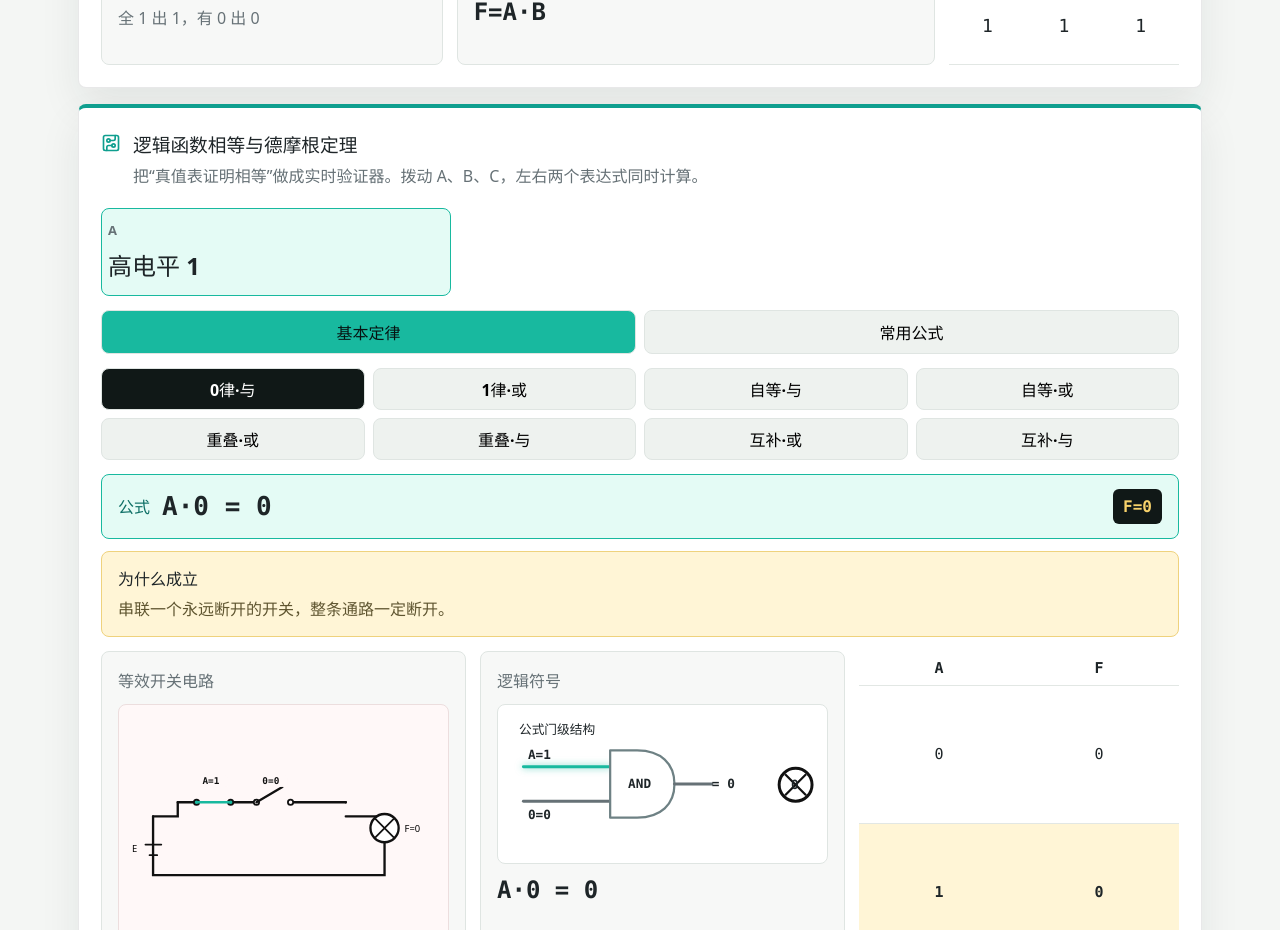
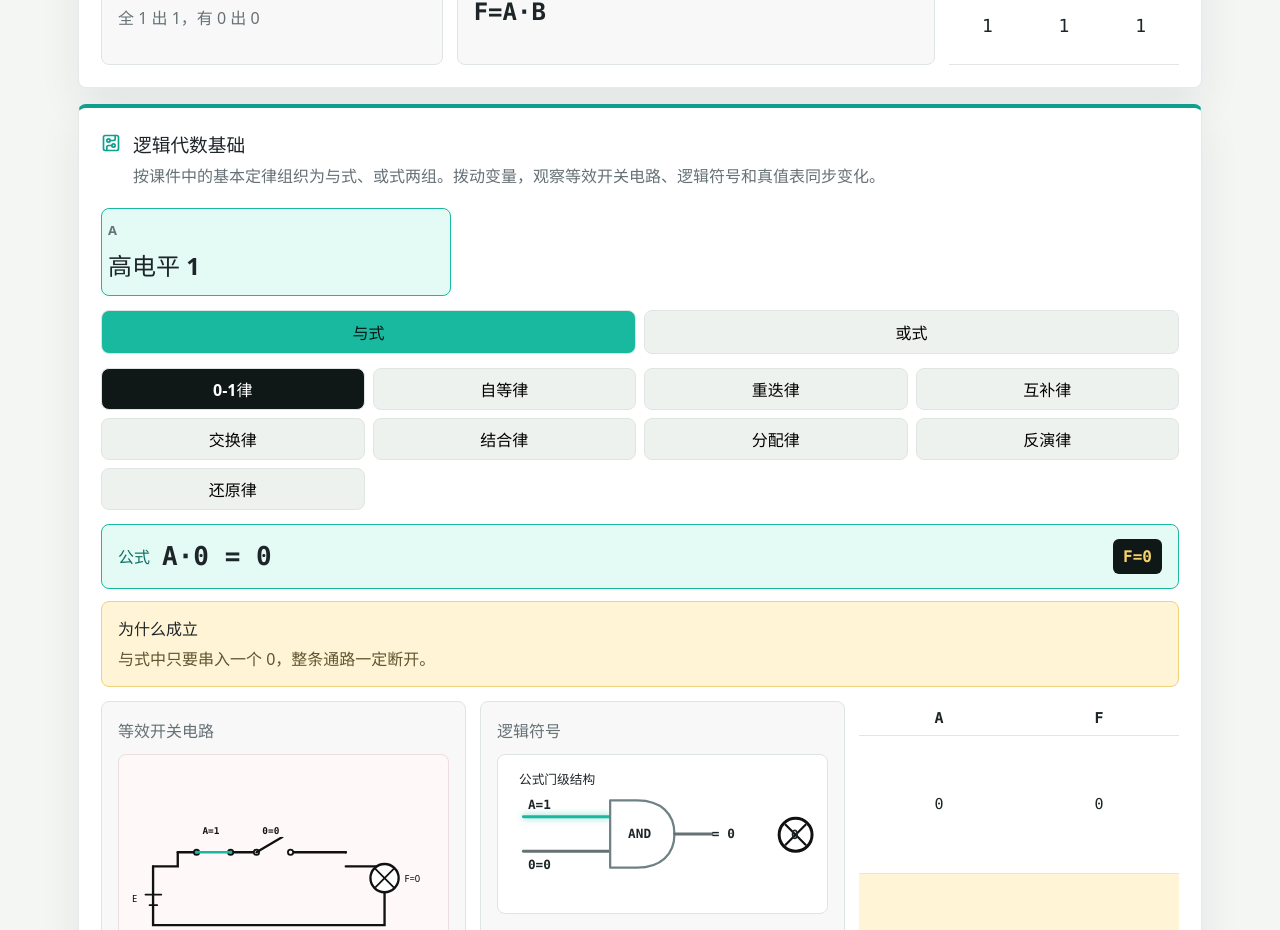
Before and after one commit to huihuinjust/Digital-Logic-Lab, a React (Vite) app: page / in a window 1280 px wide. Shown: the part 8540-9470 px from the top of the page. Built offline with nearby package versions, Linux system fonts and the light colour scheme.

Commit message:
Rework logic algebra laws

```diff
--- a/src/App.jsx
+++ b/src/App.jsx
@@ -1040,31 +1040,30 @@ function LogicLawLab() {
   const [b, setB] = useState(false);
   const [c, setC] = useState(true);
   const [law, setLaw] = useState("zeroAnd");
-  const [lawTab, setLawTab] = useState("basic");
-  const left = (a || b) && (a || c);
-  const right = a || (b && c);
-  const deMorganLeft = !(a && b);
-  const deMorganRight = !a || !b;
+  const [lawTab, setLawTab] = useState("and");
   const laws = {
-    zeroAnd: { name: "0律·与", left: "A·0", right: "0", l: a && false, r: false, explain: "串联一个永远断开的开关，整条通路一定断开。" },
-    oneOr: { name: "1律·或", left: "A+1", right: "1", l: a || true, r: true, explain: "并联一条永远闭合的支路，输出一定为 1。" },
-    identityAnd: { name: "自等·与", left: "A·1", right: "A", l: a && true, r: a, explain: "串联一个永远闭合的开关，不改变 A 的通断。" },
-    identityOr: { name: "自等·或", left: "A+0", right: "A", l: a || false, r: a, explain: "并联一条永远断开的支路，不改变 A 的通断。" },
-    idempotentOr: { name: "重叠·或", left: "A+A", right: "A", l: a || a, r: a, explain: "两条相同的 A 支路并联，效果仍等于 A。" },
-    idempotentAnd: { name: "重叠·与", left: "A·A", right: "A", l: a && a, r: a, explain: "两个同状态 A 开关串联，通断仍由 A 决定。" },
-    compOr: { name: "互补·或", left: "A+A'", right: "1", l: a || !a, r: true, explain: "A 和 A' 总有一条支路闭合。" },
-    compAnd: { name: "互补·与", left: "A·A'", right: "0", l: a && !a, r: false, explain: "A 与 A' 不可能同时闭合。" },
-    absorb: { name: "吸收律", left: "A+AB", right: "A", l: a || (a && b), r: a, explain: "当 A=1 时 AB 已被 A 覆盖；当 A=0 时 AB 必为 0。" },
-    absorb2: { name: "吸收律2", left: "A(A+B)", right: "A", l: a && (a || b), r: a, explain: "A 已经作为必要条件，括号中的 A+B 不再增加限制。" },
-    eliminate: { name: "消去律", left: "AB+AB'", right: "A", l: (a && b) || (a && !b), r: a, explain: "提取 A 后得到 A(B+B')=A。" },
-    combine: { name: "相邻合并", left: "A'BC+ABC", right: "BC", l: (!a && b && c) || (a && b && c), r: b && c, explain: "两个最小项只差 A，可消去 A。" },
-    consensus: { name: "冗余项", left: "AB+A'C+BC", right: "AB+A'C", l: (a && b) || (!a && c) || (b && c), r: (a && b) || (!a && c), explain: "BC 项被 AB 和 A'C 覆盖，是多余项。" },
-    demorgan: { name: "德摩根", left: "(AB)'", right: "A'+B'", l: deMorganLeft, r: deMorganRight, explain: "与的反函数等于各变量取反后作或。" },
-    dual: { name: "对偶分配", left: "(A+B)(A+C)", right: "A+BC", l: left, r: right, explain: "这是 A(B+C)=AB+AC 的对偶形式。" }
+    zeroAnd: { name: "0-1律", left: "A·0", right: "0", l: a && false, r: false, explain: "与式中只要串入一个 0，整条通路一定断开。" },
+    identityAnd: { name: "自等律", left: "A·1", right: "A", l: a && true, r: a, explain: "与式中串入 1，相当于串入一只永远闭合的开关，不改变 A。" },
+    idempotentAnd: { name: "重迭律", left: "A·A", right: "A", l: a && a, r: a, explain: "两个同状态 A 开关串联，通断仍由 A 决定。" },
+    compAnd: { name: "互补律", left: "A·A'", right: "0", l: a && !a, r: false, explain: "A 与 A' 不可能同时为 1，所以串联通路一定断开。" },
+    commuteAnd: { name: "交换律", left: "A·B", right: "B·A", l: a && b, r: b && a, explain: "串联开关前后顺序互换，不改变整条通路是否接通。" },
+    assocAnd: { name: "结合律", left: "A(BC)", right: "(AB)C", l: a && (b && c), r: (a && b) && c, explain: "三个开关串联时，先把哪两个看成一组，最终通断相同。" },
+    distribAnd: { name: "分配律", left: "A(B+C)", right: "AB+AC", l: a && (b || c), r: (a && b) || (a && c), explain: "A 先串联一个并联网络，等效于把 A 分到两条支路中。" },
+    deMorganAnd: { name: "反演律", left: "(A·B)'", right: "A'+B'", l: !(a && b), r: !a || !b, explain: "与的反函数等于各变量取反后作或。" },
+    involutionAnd: { name: "还原律", left: "(A')'", right: "A", l: !!a, r: a, explain: "同一个变量连续取反两次，会回到原变量。" },
+    oneOr: { name: "0-1律", left: "A+1", right: "1", l: a || true, r: true, explain: "或式中只要并入一条恒为 1 的支路，输出一定为 1。" },
+    identityOr: { name: "自等律", left: "A+0", right: "A", l: a || false, r: a, explain: "或式中并入一条恒为 0 的支路，不改变 A。" },
+    idempotentOr: { name: "重迭律", left: "A+A", right: "A", l: a || a, r: a, explain: "两条相同 A 支路并联，效果仍等于 A。" },
+    compOr: { name: "互补律", left: "A+A'", right: "1", l: a || !a, r: true, explain: "A 与 A' 总有一条为 1，所以并联网络一定接通。" },
+    commuteOr: { name: "交换律", left: "A+B", right: "B+A", l: a || b, r: b || a, explain: "并联支路交换上下位置，不改变输出。" },
+    assocOr: { name: "结合律", left: "A+(B+C)", right: "(A+B)+C", l: a || (b || c), r: (a || b) || c, explain: "多条并联支路中，先把哪几条看成一组，最终输出相同。" },
+    distribOr: { name: "分配律", left: "A+BC", right: "(A+B)(A+C)", l: a || (b && c), r: (a || b) && (a || c), explain: "或对与的分配可看作串并联网络的对偶变换。" },
+    deMorganOr: { name: "反演律", left: "(A+B)'", right: "A'·B'", l: !(a || b), r: !a && !b, explain: "或的反函数等于各变量取反后作与。" },
+    involutionOr: { name: "还原律", left: "(A')'", right: "A", l: !!a, r: a, explain: "连续两次取反，变量还原为 A。" }
   };
   const lawGroups = {
-    basic: ["zeroAnd", "oneOr", "identityAnd", "identityOr", "idempotentOr", "idempotentAnd", "compOr", "compAnd"],
-    formula: ["absorb", "absorb2", "eliminate", "combine", "consensus", "demorgan", "dual"]
+    and: ["zeroAnd", "identityAnd", "idempotentAnd", "compAnd", "commuteAnd", "assocAnd", "distribAnd", "deMorganAnd", "involutionAnd"],
+    or: ["oneOr", "identityOr", "idempotentOr", "compOr", "commuteOr", "assocOr", "distribOr", "deMorganOr", "involutionOr"]
   };
   const activeLaw = laws[law];
   const activeVars = lawVariables(law);
@@ -1075,8 +1074,8 @@ function LogicLawLab() {
       <div className="panel-title">
         <CircuitBoard size={20} />
         <div>
-          <h3>逻辑函数相等与德摩根定理</h3>
-          <p>把“真值表证明相等”做成实时验证器。拨动 A、B、C，左右两个表达式同时计算。</p>
+          <h3>逻辑代数基础</h3>
+          <p>按课件中的基本定律组织为与式、或式两组。拨动变量，观察等效开关电路、逻辑符号和真值表同步变化。</p>
         </div>
       </div>
       <div className="bit-row">
@@ -1085,8 +1084,8 @@ function LogicLawLab() {
         {activeVars.includes("C") && <Toggle label="C" value={c} setValue={setC} />}
       </div>
       <div className="law-tabs" role="tablist" aria-label="logic law groups">
-        <button className={lawTab === "basic" ? "active" : ""} onClick={() => { setLawTab("basic"); setLaw("zeroAnd"); }}>基本定律</button>
-        <button className={lawTab === "formula" ? "active" : ""} onClick={() => { setLawTab("formula"); setLaw("absorb"); }}>常用公式</button>
+        <button className={lawTab === "and" ? "active" : ""} onClick={() => { setLawTab("and"); setLaw("zeroAnd"); }}>与式</button>
+        <button className={lawTab === "or" ? "active" : ""} onClick={() => { setLawTab("or"); setLaw("oneOr"); }}>或式</button>
       </div>
       <div className="gate-picker law-picker">
         {lawGroups[lawTab].map((key) => (
@@ -1134,16 +1133,22 @@ function LogicLawLab() {
 
 function LawSymbolDiagram({ law, activeLaw, a, b, c, output }) {
   const [in1, in2, gate, simplified] = lawSymbolModel(law, a, b, c, activeLaw);
-  const hasBubble = gate === "NAND";
+  const hasBubble = gate === "NAND" || gate === "NOR";
+  const isOrShape = gate === "OR" || gate === "NOR";
+  const gateShape = gate === "BUF"
+    ? "M158 56 L158 134 L224 95 Z"
+    : isOrShape
+      ? "M150 50 C178 50 204 66 226 95 C204 124 178 140 150 140 C164 110 164 80 150 50 Z"
+      : "M150 50 H186 C218 50 236 68 236 95 C236 122 218 140 186 140 H150 Z";
   return (
     <svg className="law-symbol-svg" viewBox="0 0 440 190" role="img" aria-label={`${activeLaw.left} equals ${activeLaw.right}`}>
       <text x="28" y="28">公式门级结构</text>
       <path className={in1.value ? "symbol-wire on" : "symbol-wire"} d="M34 72 H150" />
-      <path className={in2.value ? "symbol-wire on" : "symbol-wire"} d="M34 118 H150" />
+      {gate !== "BUF" && <path className={in2.value ? "symbol-wire on" : "symbol-wire"} d="M34 118 H150" />}
       <text x="40" y="62">{in1.label}={bit(in1.value)}</text>
-      <text x="40" y="142">{in2.label}={bit(in2.value)}</text>
-      <path className="gate-shape" d={gate === "OR" ? "M150 50 C178 50 204 66 226 95 C204 124 178 140 150 140 C164 110 164 80 150 50 Z" : "M150 50 H186 C218 50 236 68 236 95 C236 122 218 140 186 140 H150 Z"} />
-      <text x="174" y="101">{gate}</text>
+      {gate !== "BUF" && <text x="40" y="142">{in2.label}={bit(in2.value)}</text>}
+      <path className="gate-shape" d={gateShape} />
+      <text x={gate === "BUF" ? "174" : "174"} y="101">{gate === "BUF" ? "NOT" : gate}</text>
       {hasBubble && <circle className="gate-bubble" cx="244" cy="95" r="6" />}
       <path className={output ? "symbol-wire on" : "symbol-wire"} d={`M${hasBubble ? 250 : 236} 95 H286`} />
       <text x="286" y="101">= {simplified}</text>
@@ -1157,20 +1162,23 @@ function LawSymbolDiagram({ law, activeLaw, a, b, c, output }) {
 function lawSymbolModel(law, a, b, c, activeLaw) {
   const models = {
     zeroAnd: [{ label: "A", value: a }, { label: "0", value: false }, "AND", "0"],
+    identityAnd: [{ label: "A", value: a }, { label: "1", value: true }, "AND", "A"],
+    idempotentAnd: [{ label: "A", value: a }, { label: "A", value: a }, "AND", "A"],
+    compAnd: [{ label: "A", value: a }, { label: "A'", value: !a }, "AND", "0"],
+    commuteAnd: [{ label: "A", value: a }, { label: "B", value: b }, "AND", "B·A"],
+    assocAnd: [{ label: "A", value: a }, { label: "BC", value: b && c }, "AND", "(AB)C"],
+    distribAnd: [{ label: "A", value: a }, { label: "B+C", value: b || c }, "AND", "AB+AC"],
+    deMorganAnd: [{ label: "A", value: a }, { label: "B", value: b }, "NAND", "A'+B'"],
+    involutionAnd: [{ label: "A'", value: !a }, { label: "NOT", value: a }, "BUF", "A"],
     oneOr: [{ label: "A", value: a }, { label: "1", value: true }, "OR", "1"],
-    identityAnd: [{ label: "A", value: a }, { label: "1", value: true }, "AND", "A"],
     identityOr: [{ label: "A", value: a }, { label: "0", value: false }, "OR", "A"],
     idempotentOr: [{ label: "A", value: a }, { label: "A", value: a }, "OR", "A"],
-    idempotentAnd: [{ label: "A", value: a }, { label: "A", value: a }, "AND", "A"],
     compOr: [{ label: "A", value: a }, { label: "A'", value: !a }, "OR", "1"],
-    compAnd: [{ label: "A", value: a }, { label: "A'", value: !a }, "AND", "0"],
-    absorb: [{ label: "A", value: a }, { label: "AB", value: a && b }, "OR", "A"],
-    absorb2: [{ label: "A", value: a }, { label: "A+B", value: a || b }, "AND", "A"],
-    eliminate: [{ label: "AB", value: a && b }, { label: "AB'", value: a && !b }, "OR", "A"],
-    combine: [{ label: "A'BC", value: !a && b && c }, { label: "ABC", value: a && b && c }, "OR", "BC"],
-    consensus: [{ label: "AB", value: a && b }, { label: "A'C", value: !a && c }, "OR", "AB+A'C"],
-    demorgan: [{ label: "A", value: a }, { label: "B", value: b }, "NAND", "A'+B'"],
-    dual: [{ label: "A", value: a }, { label: "BC", value: b && c }, "OR", "A+BC"]
+    commuteOr: [{ label: "A", value: a }, { label: "B", value: b }, "OR", "B+A"],
+    assocOr: [{ label: "A", value: a }, { label: "B+C", value: b || c }, "OR", "(A+B)+C"],
+    distribOr: [{ label: "A", value: a }, { label: "BC", value: b && c }, "OR", "(A+B)(A+C)"],
+    deMorganOr: [{ label: "A", value: a }, { label: "B", value: b }, "NOR", "A'·B'"],
+    involutionOr: [{ label: "A'", value: !a }, { label: "NOT", value: a }, "BUF", "A"]
   };
   return models[law] || [{ label: activeLaw.left, value: activeLaw.l }, { label: activeLaw.right, value: activeLaw.r }, "OR", activeLaw.right];
 }
@@ -1233,20 +1241,23 @@ function LawSwitchBlade({ x, y, closed, label }) {
 function lawSwitchLanes(law) {
   const lanesByLaw = {
     zeroAnd: [["A", "0"]],
+    identityAnd: [["A", "1"]],
+    idempotentAnd: [["A", "A"]],
+    compAnd: [["A", "A'"]],
+    commuteAnd: [["A", "B"]],
+    assocAnd: [["A", "B", "C"]],
+    distribAnd: [["A", "B"], ["A", "C"]],
+    deMorganAnd: [["A'"], ["B'"]],
+    involutionAnd: [["A"]],
     oneOr: [["A"], ["1"]],
-    identityAnd: [["A", "1"]],
     identityOr: [["A"], ["0"]],
     idempotentOr: [["A"], ["A"]],
-    idempotentAnd: [["A", "A"]],
     compOr: [["A"], ["A'"]],
-    compAnd: [["A", "A'"]],
-    absorb: [["A"], ["A", "B"]],
-    absorb2: [["A", "A"], ["A", "B"]],
-    eliminate: [["A", "B"], ["A", "B'"]],
-    combine: [["A'", "B", "C"], ["A", "B", "C"]],
-    consensus: [["A", "B"], ["A'", "C"]],
-    demorgan: [["A'"], ["B'"]],
-    dual: [["A"], ["B", "C"]]
+    commuteOr: [["A"], ["B"]],
+    assocOr: [["A"], ["B"], ["C"]],
+    distribOr: [["A"], ["B", "C"]],
+    deMorganOr: [["A'", "B'"]],
+    involutionOr: [["A"]]
   };
   return lanesByLaw[law] || [["A"]];
 }
@@ -1270,20 +1281,23 @@ function lawTruthRows(law) {
     const A = !!a, B = !!b, C = !!c;
     const evals = {
       zeroAnd: [A && false, false],
+      identityAnd: [A && true, A],
+      idempotentAnd: [A && A, A],
+      compAnd: [A && !A, false],
+      commuteAnd: [A && B, B && A],
+      assocAnd: [A && (B && C), (A && B) && C],
+      distribAnd: [A && (B || C), (A && B) || (A && C)],
+      deMorganAnd: [!(A && B), !A || !B],
+      involutionAnd: [!!A, A],
       oneOr: [A || true, true],
-      identityAnd: [A && true, A],
       identityOr: [A || false, A],
       idempotentOr: [A || A, A],
-      idempotentAnd: [A && A, A],
       compOr: [A || !A, true],
-      compAnd: [A && !A, false],
-      absorb: [A || (A && B), A],
-      absorb2: [A && (A || B), A],
-      eliminate: [(A && B) || (A && !B), A],
-      combine: [(!A && B && C) || (A && B && C), B && C],
-      consensus: [(A && B) || (!A && C) || (B && C), (A && B) || (!A && C)],
-      demorgan: [!(A && B), !A || !B],
-      dual: [(A || B) && (A || C), A || (B && C)]
+      commuteOr: [A || B, B || A],
+      assocOr: [A || (B || C), (A || B) || C],
+      distribOr: [A || (B && C), (A || B) && (A || C)],
+      deMorganOr: [!(A || B), !A && !B],
+      involutionOr: [!!A, A]
     };
     const [l, r] = evals[law];
     return { a, b, c, f: bit(l), check: bit(r) };
@@ -1307,20 +1321,23 @@ function isActiveLawRow(row, vars, values) {
 function lawVariables(law) {
   const vars = {
     zeroAnd: ["A"],
+    identityAnd: ["A"],
+    idempotentAnd: ["A"],
+    compAnd: ["A"],
+    commuteAnd: ["A", "B"],
+    assocAnd: ["A", "B", "C"],
+    distribAnd: ["A", "B", "C"],
+    deMorganAnd: ["A", "B"],
+    involutionAnd: ["A"],
     oneOr: ["A"],
-    identityAnd: ["A"],
     identityOr: ["A"],
     idempotentOr: ["A"],
-    idempotentAnd: ["A"],
     compOr: ["A"],
-    compAnd: ["A"],
-    absorb: ["A", "B"],
-    absorb2: ["A", "B"],
-    eliminate: ["A", "B"],
-    combine: ["A", "B", "C"],
-    consensus: ["A", "B", "C"],
-    demorgan: ["A", "B"],
-    dual: ["A", "B", "C"]
+    commuteOr: ["A", "B"],
+    assocOr: ["A", "B", "C"],
+    distribOr: ["A", "B", "C"],
+    deMorganOr: ["A", "B"],
+    involutionOr: ["A"]
   };
   return vars[law] || ["A"];
 }
```
